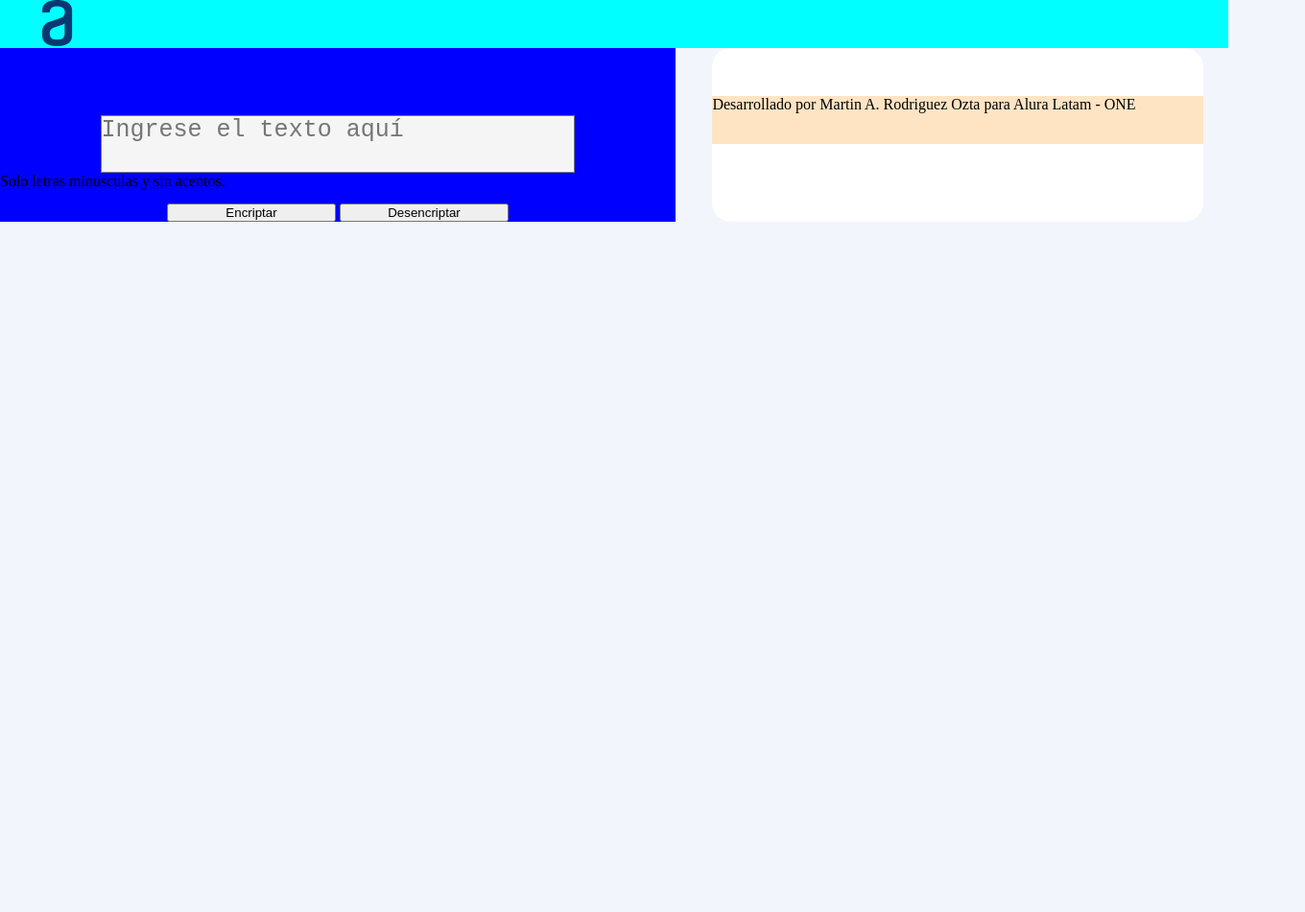
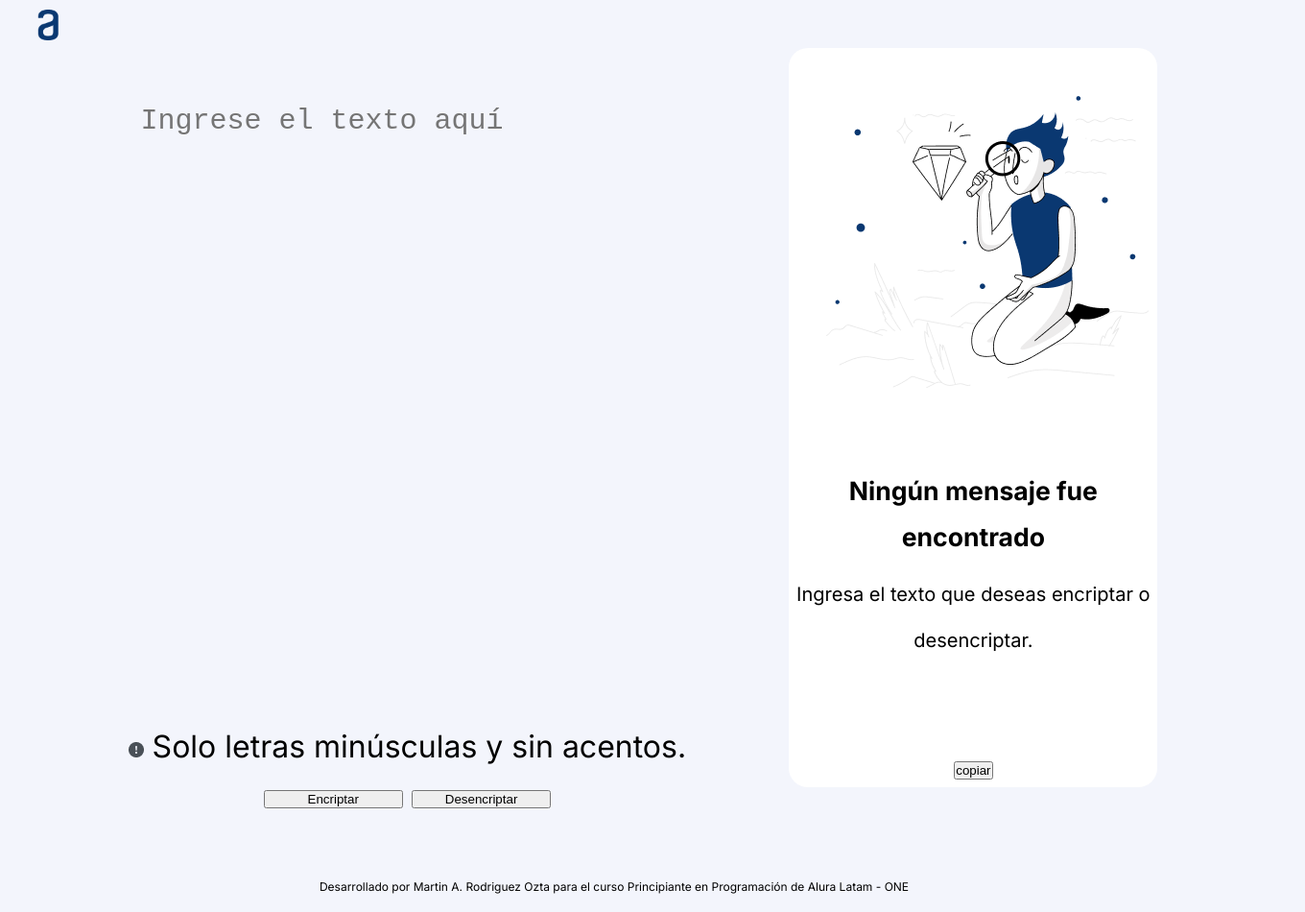
Before and after one commit to marozta/Alura-ONE-Challenge1-EncriptadorTexto, a plain HTML site: page index.html in a window 1280 px wide. Shown: the whole page at 96% size, 1360 px wide, since content can reach past the window. Before the commit the page ends 800 px from the top, so only its background shows below. Drawn offline with Linux system fonts and the light colour scheme.

Commit message:
Cambios en el HTML y primeros estilos CSS

```diff
--- a/css/styles.css
+++ b/css/styles.css
@@ -3,56 +3,79 @@
     padding: 0;
  }
 
+ :root {
+    --blue:#0A3871;
+    --inter-font: "inter", sans-serif;
+ }
+
+ html {
+    font-size: 62.5%;
+ }
+
 header {
-    width: 100%;
+    width: 63%;
     height: 50px;
-    background-color: aqua;
 }
+
+.logo {
+    padding-top: 10px;
+    padding-left: 10px;
+
+    width: 10%;}
 
 body {
     background-color:#f3f5fc;
     margin: 0;
     padding: 0;
-
+    font-family: 'inter', sans-serif;
+    font-weight: 400;
+    font-size: 32px;
+    line-height: 150%;
 }
 
 main {
+    display:flex;
+    justify-content: space-around;
     width: 100%;
-    height: 100%;
-    display:flex;
-    justify-content: space-between;
-
+    height: 80%;
+    margin-bottom: 50px;
+    margin-left: 80px;
 }
 
 .input__panel {
-    width: 55%;
-    height: 60%;
-    background-color: blue;
-
+    display: flex;
+    flex-direction: column;
+    justify-content: space-between;
+    height: 100dvh;
+    /*background-color: rgb(188, 188, 236);*/
 }
 
-.text__area {
+.text__input {
     resize: none;
-    width: 70%;
-    height: 60%;
+    outline: none;
+    border-color: transparent;
+    background-color: transparent;
+    height: 60dvh;
+
     display: block;
     margin: auto;
     margin-top: 10%;
-    background-color: whitesmoke;
-    font-size: 25px;
-    color: black;
 
+    font-size: 3rem;
+    color: var(--blue);
 }
 
-.buttons {
+.btn__container {
     text-align: center;
-    margin-top: 2%;
+    margin-top: 1%;
+}
+
+.alert__msg {
 
 }
 
 .btn-encrypt, .btn-dencrypt {
     width: 25%;
-
 }
 
 .btn-encrypt {
@@ -65,50 +88,57 @@ main {
 }
 
 .output__panel {
-
-    width: 40%;
+    display: flex;
+    flex-direction: column;
+    justify-content: space-between;
+    width: 30%;
+    height: 90dvh;
     background-color: white;
     padding-top: 50px;
     border-radius: 20px;
     margin-right: 2%;
-
+    margin-right: 100px;
 }
 
 .output__img {
-    margin: auto;
-    align-content: center;
+    margin-left: 10%;
     width: 50%;
-
 }
 
 .output__message {
     width: 100%;
     height: 30%;
-
-    background-color: cadetblue;
-
+    /*background-color: cadetblue;*/
 }
 
 .message__title {
     width: 100%;
     height: 50%;
     text-align: center;
-    background-color: white;
+    /*background-color: white;*/
 }
 
 .message__text {
+    font-size: 20px;
     width: 100%;
     height: 50%;
     text-align: center;
-    background-color: beige;
+    /*background-color: beige;*/
+}
+
+.copy__text {
+    text-align: center;
 }
 
 footer {
     width: 100%;
     height: 50px;
-    background-color: bisque;
+    font-size: 12px;
+    text-align: center;
+    /*background-color: bisque;*/
+
 }
 
-.hide {
+/*.hide {
     display: none;
-}
+}*/
--- a/index.html
+++ b/index.html
@@ -5,34 +5,41 @@
         <meta name="viewport" content="width=device-width, initial-scale=1.0">
         <title>Challenge 1 - Encriptador de texto</title>
         <link rel="stylesheet" href="./css/styles.css">
+        <link rel="preconnect" href="https://fonts.googleapis.com">
+        <link rel="preconnect" href="https://fonts.gstatic.com" crossorigin>
+        <link href="https://fonts.googleapis.com/css2?family=Inter:ital,opsz,wght@0,14..32,100..900;1,14..32,100..900&display=swap" rel="stylesheet">
     </head>
     <body>
         <header>
-            <img src="./files/imgs/Logo.png" alt="Logo de Alura">
+            <img class="logo" src="./files/imgs/Logo.png" alt="Logo de Alura">
         </header>
         <main>
-            <div class="input__panel">
-                <textarea class="text__area" placeholder="Ingrese el texto aquí"></textarea>
-                  <div class="">
-                    <p>Solo letras minusculas y sin acentos.</p>
-                </div>
-                <div class="buttons">
+            <section class="input__panel">
+                <textarea class="text__input" cols="30" rows="10" placeholder="Ingrese el texto aquí"></textarea>
+                <div class="btn__container">
+                    <div>
+                        <img class="alert__msg" src="./files/imgs/bi_exclamation-circle-fill.png" alt="logo mensaje alerta">
+                        <span>Solo letras minúsculas y sin acentos.</span>
+                    </div>
                     <button class="btn-encrypt" type="button" onclick="encriptar()">Encriptar</button>
                     <button class="btn-dencrypt" type="button" onclick="densencriptar()">Desencriptar</button>
-               </div>
-            </div>
-            <div class="output__panel">
+                </div>
+            </section>
+            <section class="output__panel">
                 <div class="output__img  hide">
                     <img src="./files/imgs/Muñeco.png" alt="figura ilustrativa">
                 </div>
                 <div class="output__message hide">
-                    <h3 class="message__title">Ningún mensaje fue encontrado</h3>
+                    <h5 class="message__title">Ningún mensaje fue encontrado</h5>
                     <p class="message__text">Ingresa el texto que deseas encriptar o desencriptar.</p>
                 </div>
-
-
+                <div class="copy__text">
+                    <button >copiar</button>
+                </div>
+            </section>
+        </main>
         <footer>
-            <p>Desarrollado por Martin A. Rodriguez Ozta para Alura Latam - ONE</p>
+            <p>Desarrollado por Martin A. Rodriguez Ozta para el curso Principiante en Programación de Alura Latam - ONE</p>
         </footer>
     </body>
 </html>
```
Also changed, not shown: files/imgs/bi_exclamation-circle-fill.png (added).
